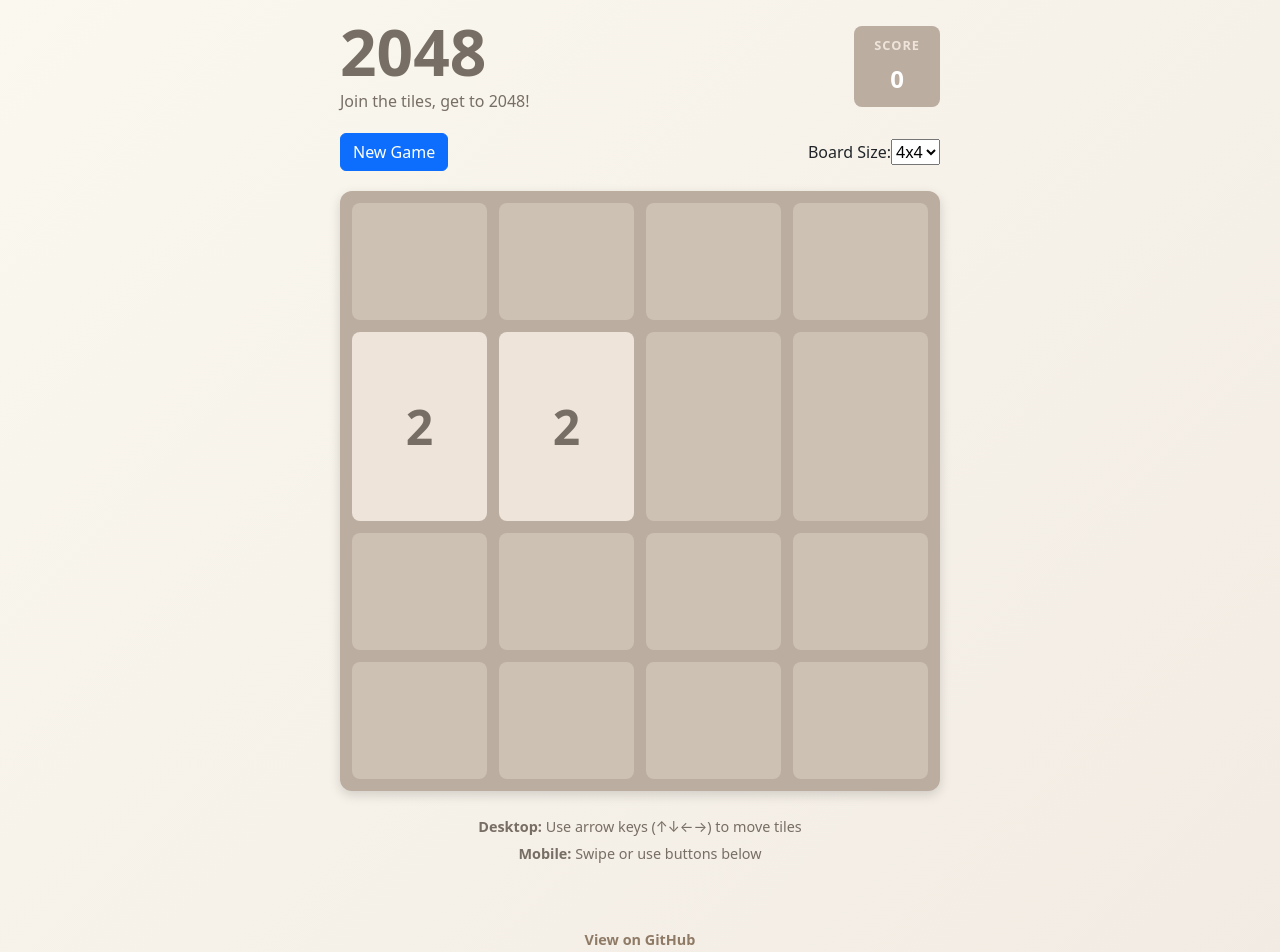
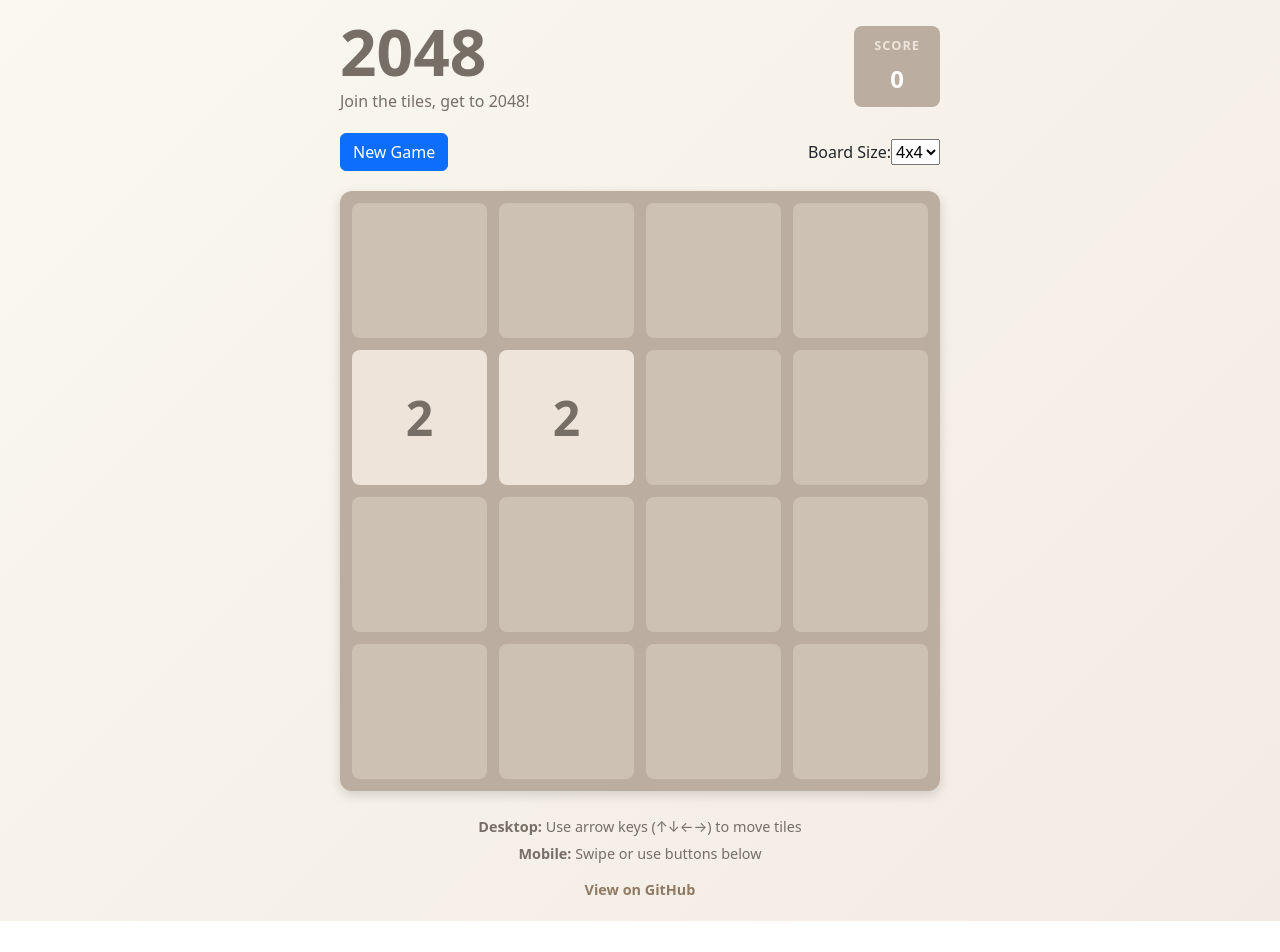
Before and after one commit to Vivek-Jain-13032/game-2048, an Angular app: page / in a window 1280 px wide. Shown: the top 952 px of the page. After the commit the page ends 921 px from the top, so only its background shows below. Built offline with nearby package versions, Linux system fonts and the light colour scheme.

Commit message:
refactor: cosmetic changes

```diff
--- a/src/app/app.scss
+++ b/src/app/app.scss
@@ -9,8 +9,7 @@
 }
 
 .footer {
-  margin-top: 40px;
-  padding: 20px;
+  margin-top: 10px;
   text-align: center;
   color: #776e65;
   font-size: 0.9rem;
--- a/src/app/components/controls/controls.html
+++ b/src/app/components/controls/controls.html
@@ -20,9 +20,6 @@
                 <option value="3">3x3</option>
                 <option value="4">4x4</option>
                 <option value="5">5x5</option>
-                <option value="6">6x6</option>
-                <option value="7">7x7</option>
-                <option value="8">8x8</option>
             </select>
         </div>
     </div>
--- a/src/app/components/game-board/game-board.scss
+++ b/src/app/components/game-board/game-board.scss
@@ -23,6 +23,9 @@
     border-radius: 12px;
     aspect-ratio: 1;
     width: 100%;
+    grid-auto-rows: 1fr;
+    align-items: stretch;
+    justify-items: stretch;
     box-shadow: 0 4px 12px rgba(0, 0, 0, 0.15);
     position: relative;
 }
```
